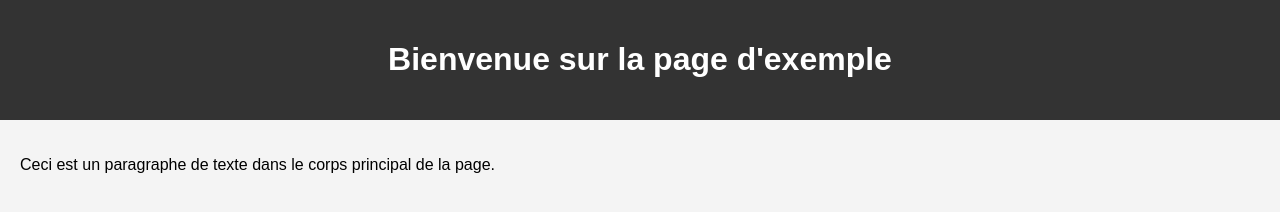
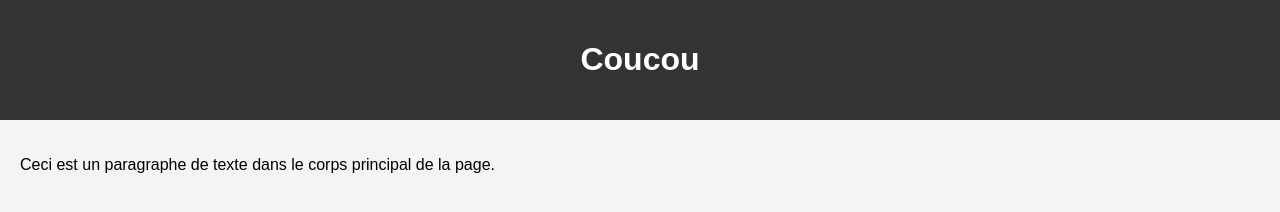
Before and after one commit to Aladji224/test, a plain HTML site: page index.html in a window 1280 px wide. Drawn offline with Linux system fonts and the light colour scheme.

Commit message:
changement titre

```diff
--- a/index.html
+++ b/index.html
@@ -8,7 +8,7 @@
 </head>
 <body>
     <header>
-        <h1>Bienvenue sur la page d'exemple</h1>
+        <h1>Coucou</h1>
     </header>
 
     <main>
```
